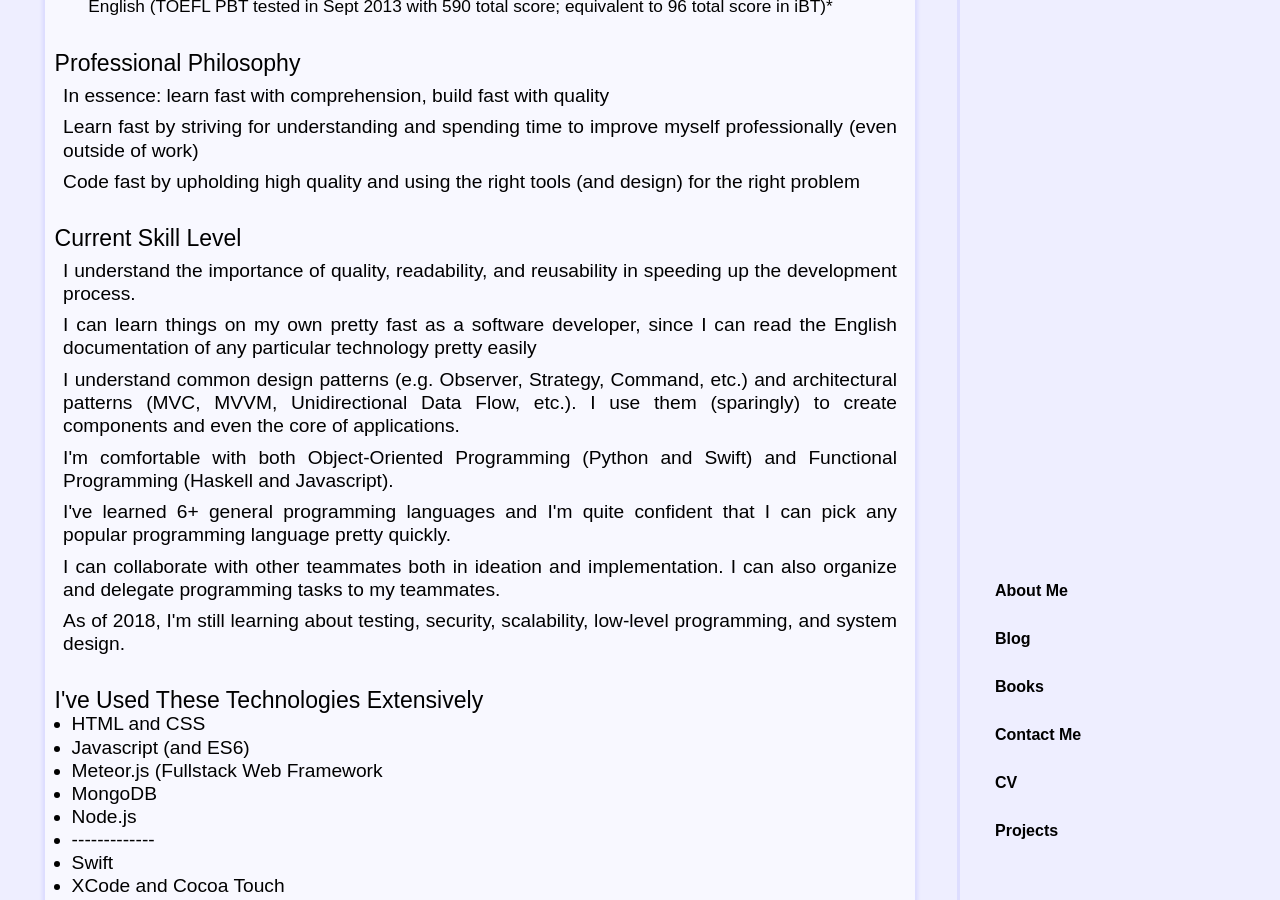
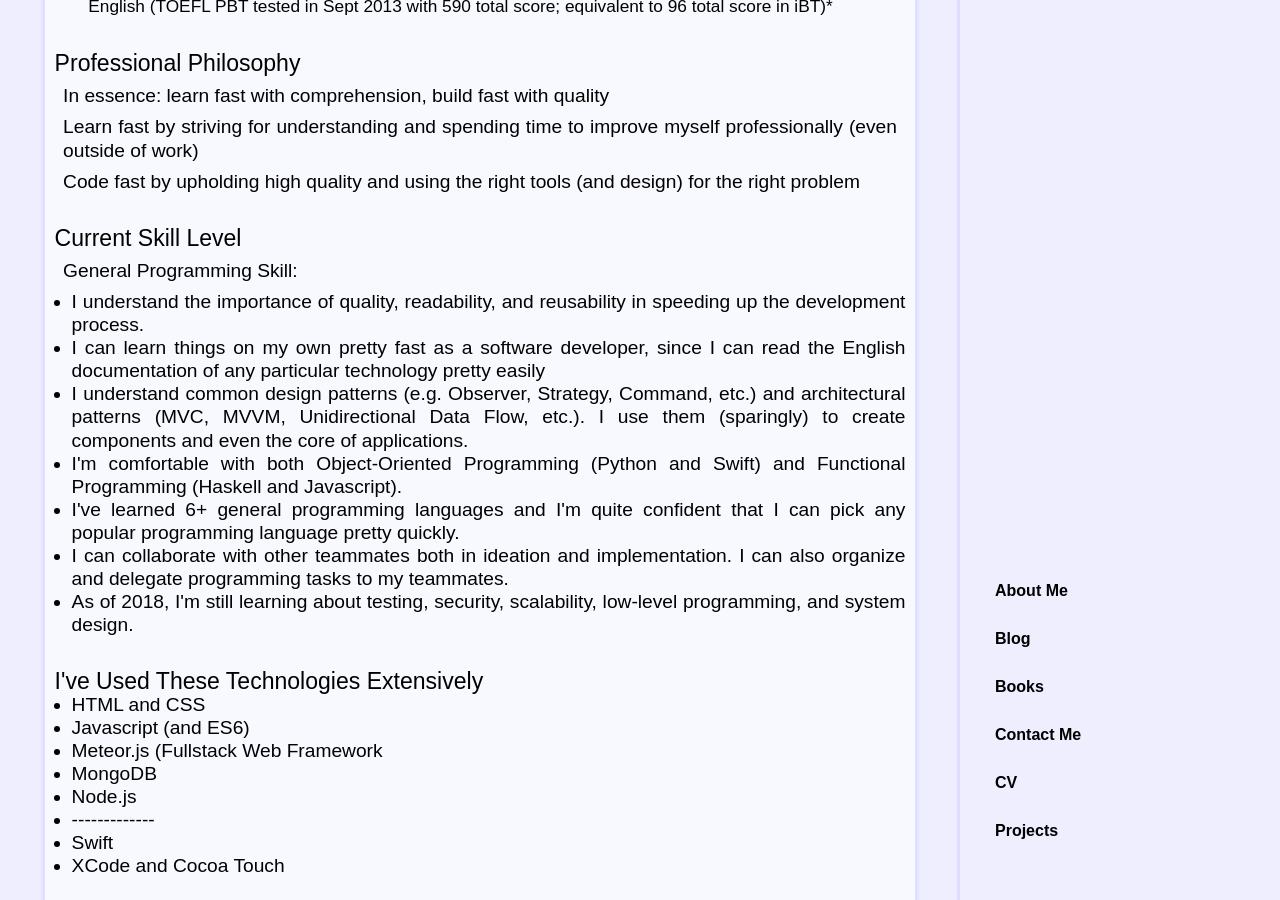
Before and after one commit to dotm/dotm.github.io, a Jekyll site: the page built from cv.html, in a window 1280 px wide and 900 px high, scrolled down 555 px. Built offline with Jekyll 4.4.1, drawn with Linux system fonts in a browser that asks for light colours.

Commit message:
Update cv.html

```diff
--- a/cv.html
+++ b/cv.html
@@ -30,13 +30,16 @@ style: /stylesheets/page.css
     <p>Code fast by upholding high quality and using the right tools (and design) for the right problem</p>
 
     <h2>Current Skill Level</h2>
-    <p>I understand the importance of quality, readability, and reusability in speeding up the development process.</p>
-    <p>I can learn things on my own pretty fast as a software developer, since I can read the English documentation of any particular technology pretty easily</p>
-    <p>I understand common design patterns (e.g. Observer, Strategy, Command, etc.) and architectural patterns (MVC, MVVM, Unidirectional Data Flow, etc.). I use them (sparingly) to create components and even the core of applications.</p>
-    <p>I'm comfortable with both Object-Oriented Programming (Python and Swift) and Functional Programming (Haskell and Javascript).</p>
-    <p>I've learned 6+ general programming languages and I'm quite confident that I can pick any popular programming language pretty quickly.</p>
-    <p>I can collaborate with other teammates both in ideation and implementation. I can also organize and delegate programming tasks to my teammates.</p>
-    <p>As of 2018, I'm still learning about testing, security, scalability, low-level programming, and system design.</p>
+    <p>General Programming Skill:</p>
+    <ul>
+      <li>I understand the importance of quality, readability, and reusability in speeding up the development process.</li>
+      <li>I can learn things on my own pretty fast as a software developer, since I can read the English documentation of any particular technology pretty easily</li>
+      <li>I understand common design patterns (e.g. Observer, Strategy, Command, etc.) and architectural patterns (MVC, MVVM, Unidirectional Data Flow, etc.). I use them (sparingly) to create components and even the core of applications.</li>
+      <li>I'm comfortable with both Object-Oriented Programming (Python and Swift) and Functional Programming (Haskell and Javascript).</li>
+      <li>I've learned 6+ general programming languages and I'm quite confident that I can pick any popular programming language pretty quickly.</li>
+      <li>I can collaborate with other teammates both in ideation and implementation. I can also organize and delegate programming tasks to my teammates.</li>
+      <li>As of 2018, I'm still learning about testing, security, scalability, low-level programming, and system design.</li>
+    </ul>
 
     <h2>I've Used These Technologies Extensively</h2>
     <ul>
```
